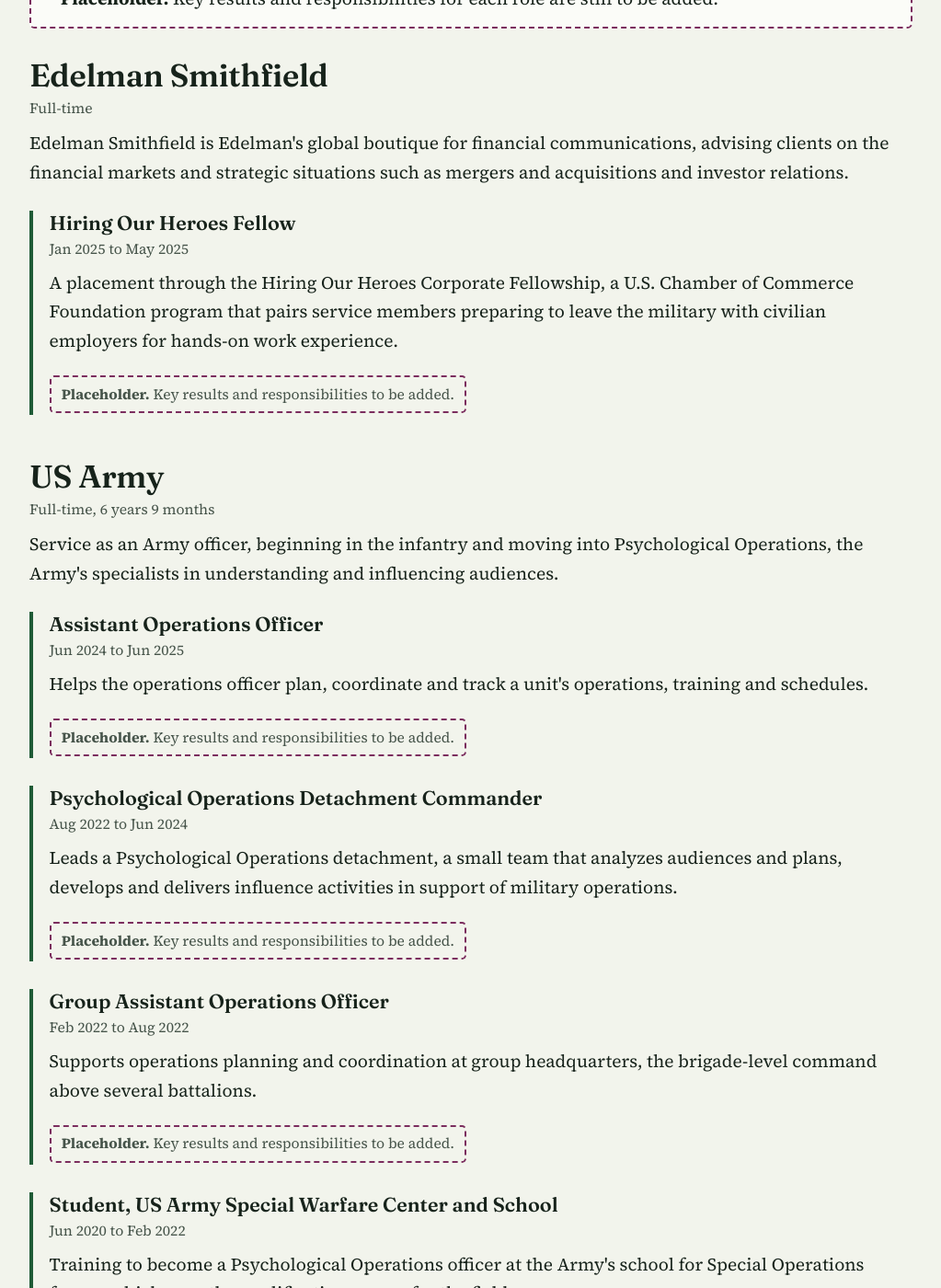
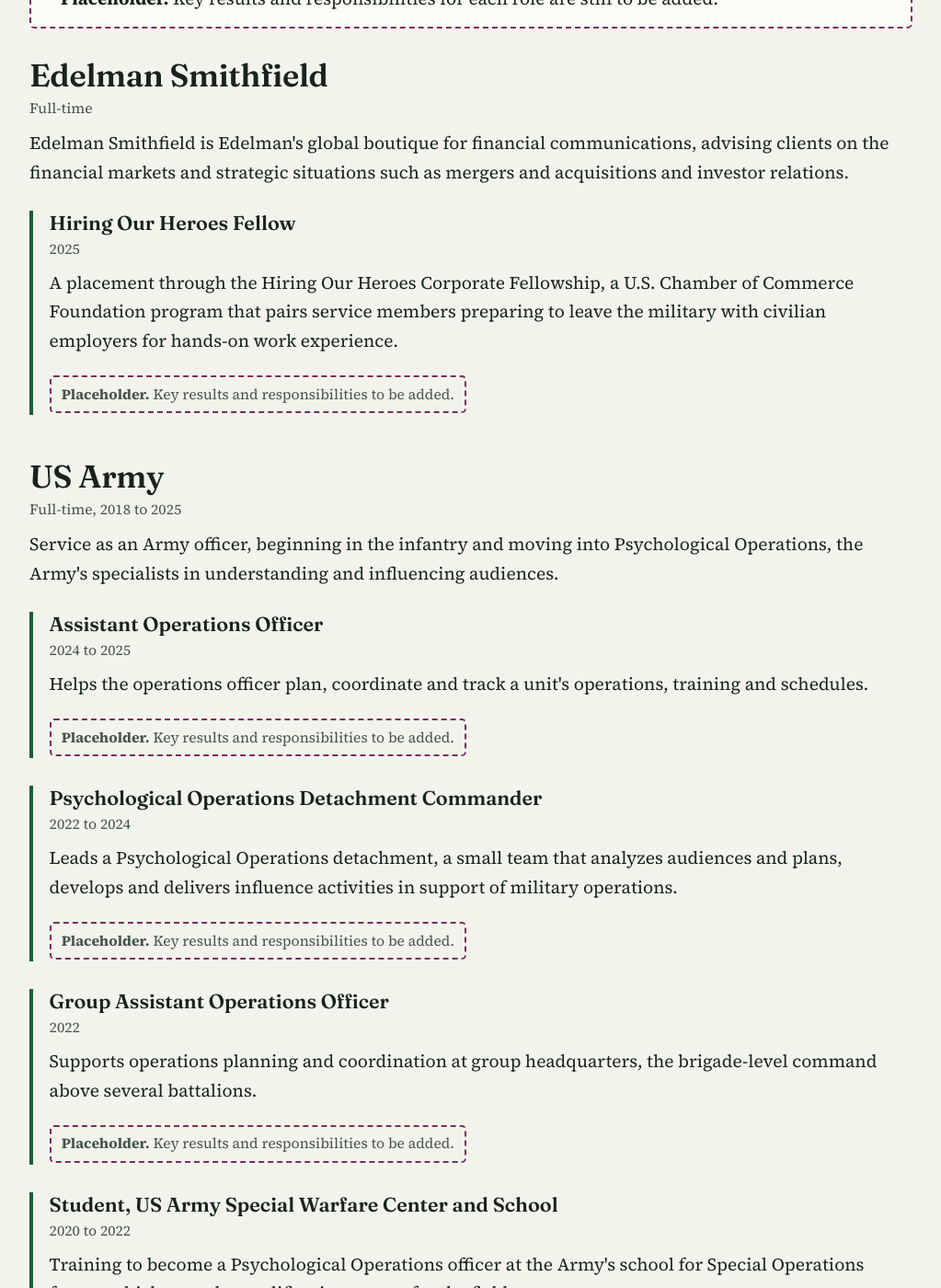
Before and after one commit to smith2415/PlantingWeeds, a Jekyll site: the page built from work-experience.md, in a window 1280 px wide and 1400 px high, scrolled down 284 px. Shown: the whole window at 92% size, without its empty margins (128-1151 px from the left). Built offline with Jekyll 4.4.1, drawn with Linux system fonts in a browser that asks for light colours; some of the changed text lies outside the part shown.

Commit message:
Show years only in work experience
Co-Authored-By: Claude Opus 5.5 <noreply@anthropic.com>
Claude-Session: https://claude.ai/code/session_015gBqM3DP3bSDBPWGhuxVD5

```diff
--- a/_data/experience.yml
+++ b/_data/experience.yml
@@ -12,7 +12,7 @@
     situations such as mergers and acquisitions and investor relations.
   roles:
     - role: "Hiring Our Heroes Fellow"
-      dates: "Jan 2025 to May 2025"
+      dates: "2025"
       summary: >-
         A placement through the Hiring Our Heroes Corporate Fellowship, a U.S.
         Chamber of Commerce Foundation program that pairs service members
@@ -21,47 +21,47 @@
       placeholder: true
 
 - organization: "US Army"
-  note: "Full-time, 6 years 9 months"
+  note: "Full-time, 2018 to 2025"
   description: >-
     Service as an Army officer, beginning in the infantry and moving into
     Psychological Operations, the Army's specialists in understanding and
     influencing audiences.
   roles:
     - role: "Assistant Operations Officer"
-      dates: "Jun 2024 to Jun 2025"
+      dates: "2024 to 2025"
       summary: >-
         Helps the operations officer plan, coordinate and track a unit's
         operations, training and schedules.
       placeholder: true
     - role: "Psychological Operations Detachment Commander"
-      dates: "Aug 2022 to Jun 2024"
+      dates: "2022 to 2024"
       summary: >-
         Leads a Psychological Operations detachment, a small team that
         analyzes audiences and plans, develops and delivers influence
         activities in support of military operations.
       placeholder: true
     - role: "Group Assistant Operations Officer"
-      dates: "Feb 2022 to Aug 2022"
+      dates: "2022"
       summary: >-
         Supports operations planning and coordination at group headquarters,
         the brigade-level command above several battalions.
       placeholder: true
     - role: "Student, US Army Special Warfare Center and School"
-      dates: "Jun 2020 to Feb 2022"
+      dates: "2020 to 2022"
       summary: >-
         Training to become a Psychological Operations officer at the Army's
         school for Special Operations forces, which runs the qualification
         course for the field.
       placeholder: true
     - role: "Infantry Stryker Company Executive Officer"
-      dates: "Nov 2019 to Jun 2020"
+      dates: "2019 to 2020"
       summary: >-
         Second in command of an infantry company equipped with Stryker armored
         vehicles, responsible for its logistics, maintenance and
         administration.
       placeholder: true
     - role: "Infantry Platoon Leader"
-      dates: "Oct 2018 to Nov 2019"
+      dates: "2018 to 2019"
       summary: >-
         Leads an infantry platoon of roughly 30 to 40 soldiers, responsible for
         their training, welfare and performance in the field.
```
